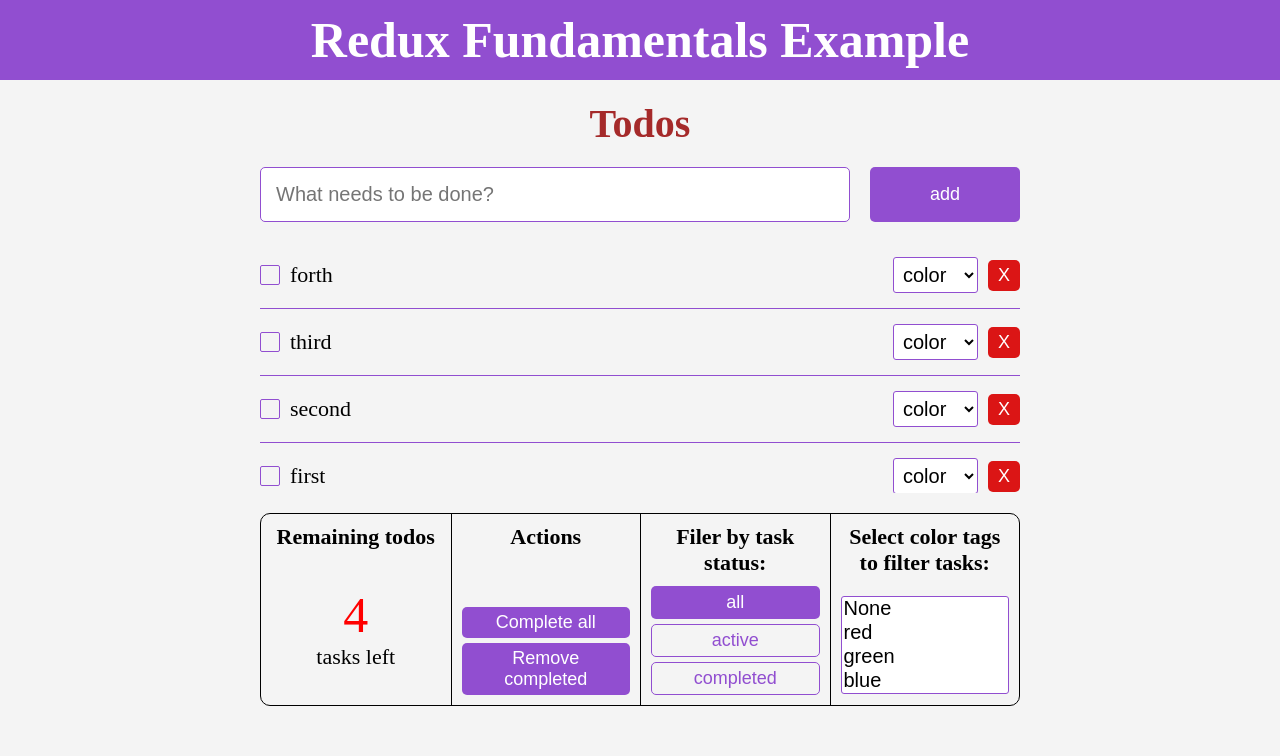
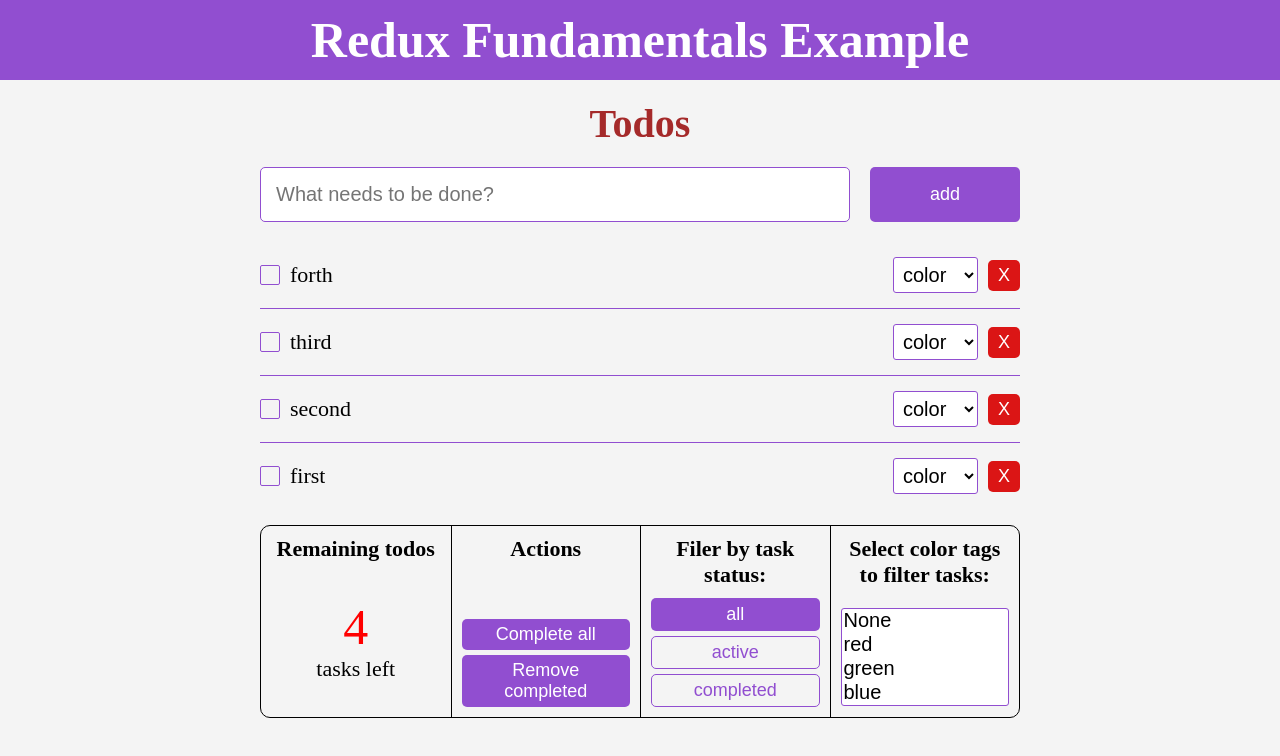
Before and after one commit to VladSmirnou/redux-fundamentals, a React (Vite) app: page / in a window 1280 px wide. Shown: the top 756 px of the page. Built offline with nearby package versions, Linux system fonts and the light colour scheme.

Commit message:
fix focus outline overflow visibility

```diff
--- a/src/features/ui/todolist/todolist.module.css
+++ b/src/features/ui/todolist/todolist.module.css
@@ -1,6 +1,10 @@
 .tasks {
+    box-sizing: content-box;
+    padding: 0 5px;
+    width: 100%;
+    transform: translateX(-5px);
     margin: 20px 0;
-    max-height: 251px;
+    max-height: 263px;
     overflow: auto;
 }
 
--- a/src/features/ui/todolist/todolist.tsx
+++ b/src/features/ui/todolist/todolist.tsx
@@ -2,8 +2,9 @@
 import { FilterByStatusValues, type Task as TaskType } from '@/common/types';
 import { shallowEqual } from 'react-redux';
 import { Task } from './task/Task';
+import type { TodolistProps } from './types';
+
 import styles from './todolist.module.css';
-import type { TodolistProps } from './types';
 
 const selectTaskIds = (
     tasksObj: { [key: string]: TaskType },
```
